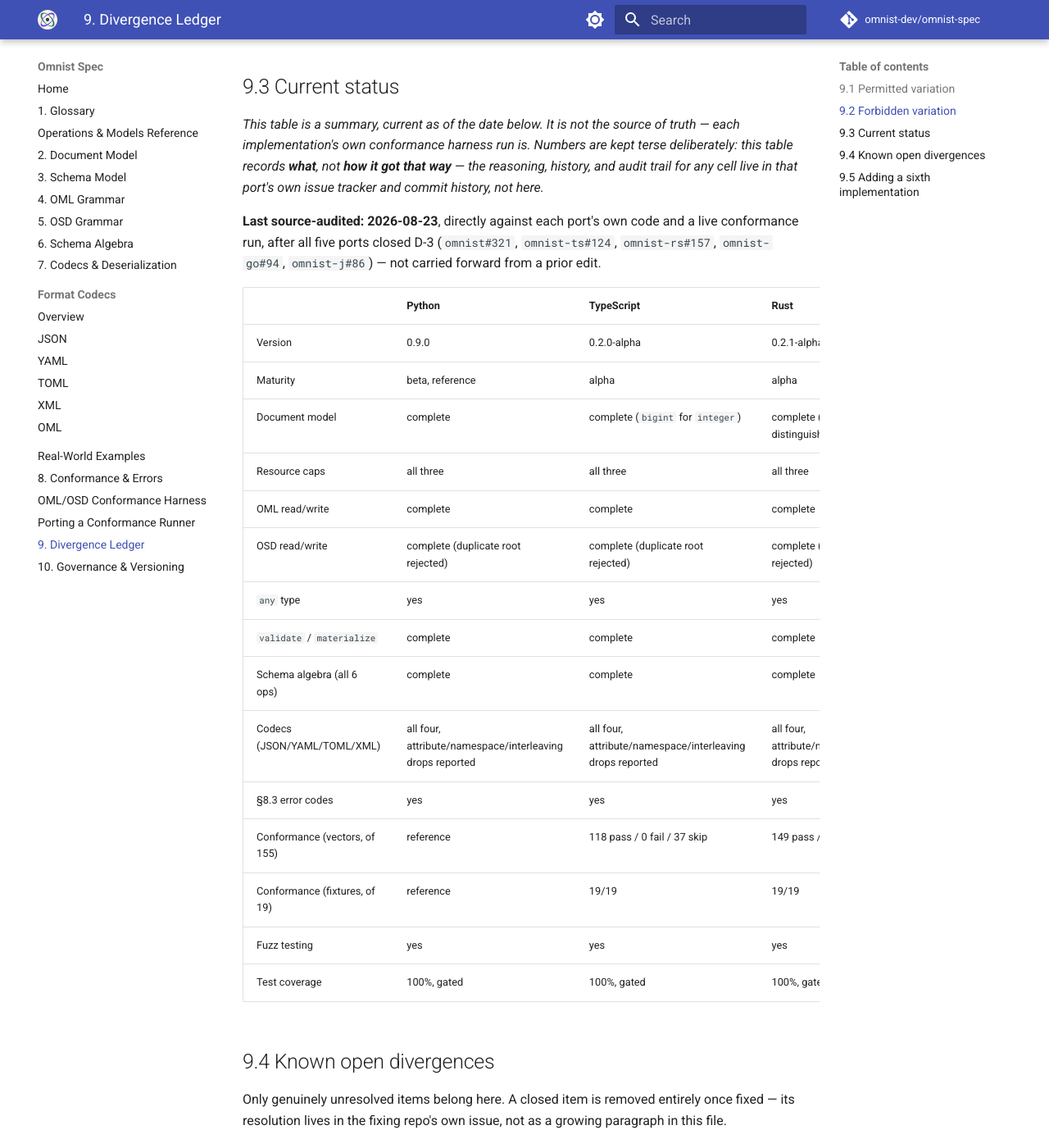
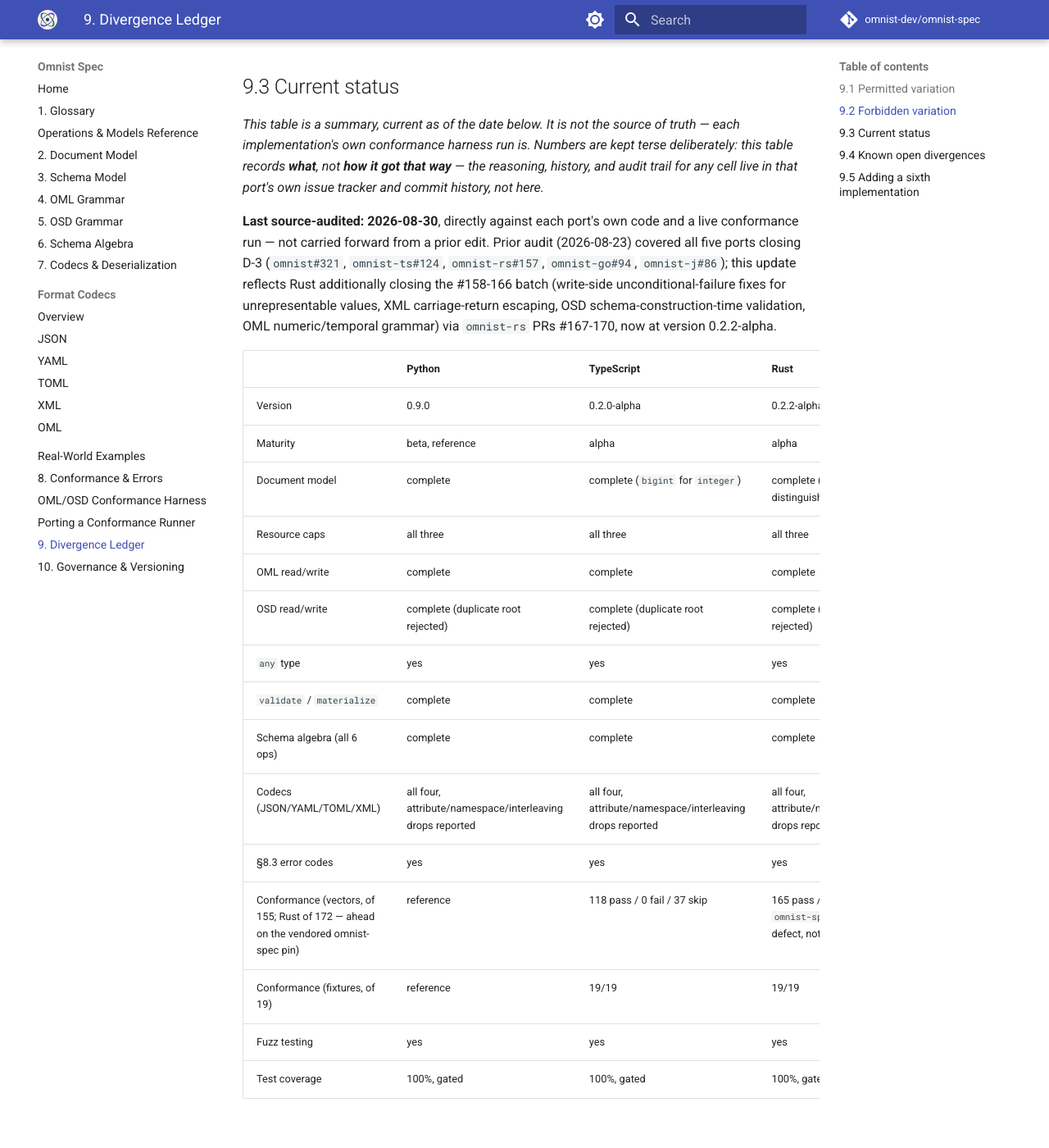
Before and after one commit to omnist-dev/omnist-spec, an MkDocs documentation site: the page built from docs/09-divergence-ledger.md, in a window 1280 px wide and 1400 px high, scrolled down 1971 px. Shown: the whole window at 82% size. Built offline with MkDocs 1.6.1 and Material for MkDocs 9.7.7, drawn with Linux system fonts in a browser that asks for light colours; comment, search, counter and statistics services are not loaded.

Commit message:
Update Rust ledger: v0.2.2-alpha, 165/1/6 of 172 conformance (#158-166 closed)

```diff
--- a/docs/09-divergence-ledger.md
+++ b/docs/09-divergence-ledger.md
@@ -95,14 +95,18 @@ kept terse deliberately: this table records **what**, not **how it got that
 way** — the reasoning, history, and audit trail for any cell live in that
 port's own issue tracker and commit history, not here.*
 
-**Last source-audited: 2026-08-23**, directly against each port's own code
-and a live conformance run, after all five ports closed D-3 (`omnist#321`,
-`omnist-ts#124`, `omnist-rs#157`, `omnist-go#94`, `omnist-j#86`) —
-not carried forward from a prior edit.
+**Last source-audited: 2026-08-30**, directly against each port's own code
+and a live conformance run — not carried forward from a prior edit. Prior
+audit (2026-08-23) covered all five ports closing D-3 (`omnist#321`,
+`omnist-ts#124`, `omnist-rs#157`, `omnist-go#94`, `omnist-j#86`); this
+update reflects Rust additionally closing the #158-166 batch (write-side
+unconditional-failure fixes for unrepresentable values, XML carriage-return
+escaping, OSD schema-construction-time validation, OML numeric/temporal
+grammar) via `omnist-rs` PRs #167-170, now at version 0.2.2-alpha.
 
 | | Python | TypeScript | Rust | Go | Java |
 |---|---|---|---|---|---|
-| Version | 0.9.0 | 0.2.0-alpha | 0.2.1-alpha | 0.2.0-alpha | 0.2.1-alpha |
+| Version | 0.9.0 | 0.2.0-alpha | 0.2.2-alpha | 0.2.0-alpha | 0.2.1-alpha |
 | Maturity | beta, reference | alpha | alpha | alpha | alpha |
 | Document model | complete | complete (`bigint` for `integer`) | complete (all 7 kinds natively distinguished) | complete (all 7 kinds natively distinguished) | complete (all 7 kinds natively distinguished) |
 | Resource caps | all three | all three | all three | all three | all three |
@@ -113,7 +117,7 @@ not carried forward from a prior edit.
 | Schema algebra (all 6 ops) | complete | complete | complete | complete | complete |
 | Codecs (JSON/YAML/TOML/XML) | all four, attribute/namespace/interleaving drops reported | all four, attribute/namespace/interleaving drops reported | all four, attribute/namespace/interleaving drops reported | all four, attribute/namespace/interleaving drops reported | all four, attribute/namespace/interleaving drops reported |
 | §8.3 error codes | yes | yes | yes | yes | yes |
-| Conformance (vectors, of 155) | reference | 118 pass / 0 fail / 37 skip | 149 pass / 0 fail / 6 skip | 154 pass / 0 fail / 1 skip | 184 pass / 0 fail / 0 skip |
+| Conformance (vectors, of 155; Rust of 172 — ahead on the vendored omnist-spec pin) | reference | 118 pass / 0 fail / 37 skip | 165 pass / 1 fail / 6 skip (1 fail is `omnist-spec#51`, a test-suite defect, not a Rust gap) | 154 pass / 0 fail / 1 skip | 184 pass / 0 fail / 0 skip |
 | Conformance (fixtures, of 19) | reference | 19/19 | 19/19 | 19/19 | 19/19 |
 | Fuzz testing | yes | yes | yes | yes | yes |
 | Test coverage | 100%, gated | 100%, gated | 100%, gated | 100%, gated | 99.8%/99.5%, gated |
```
